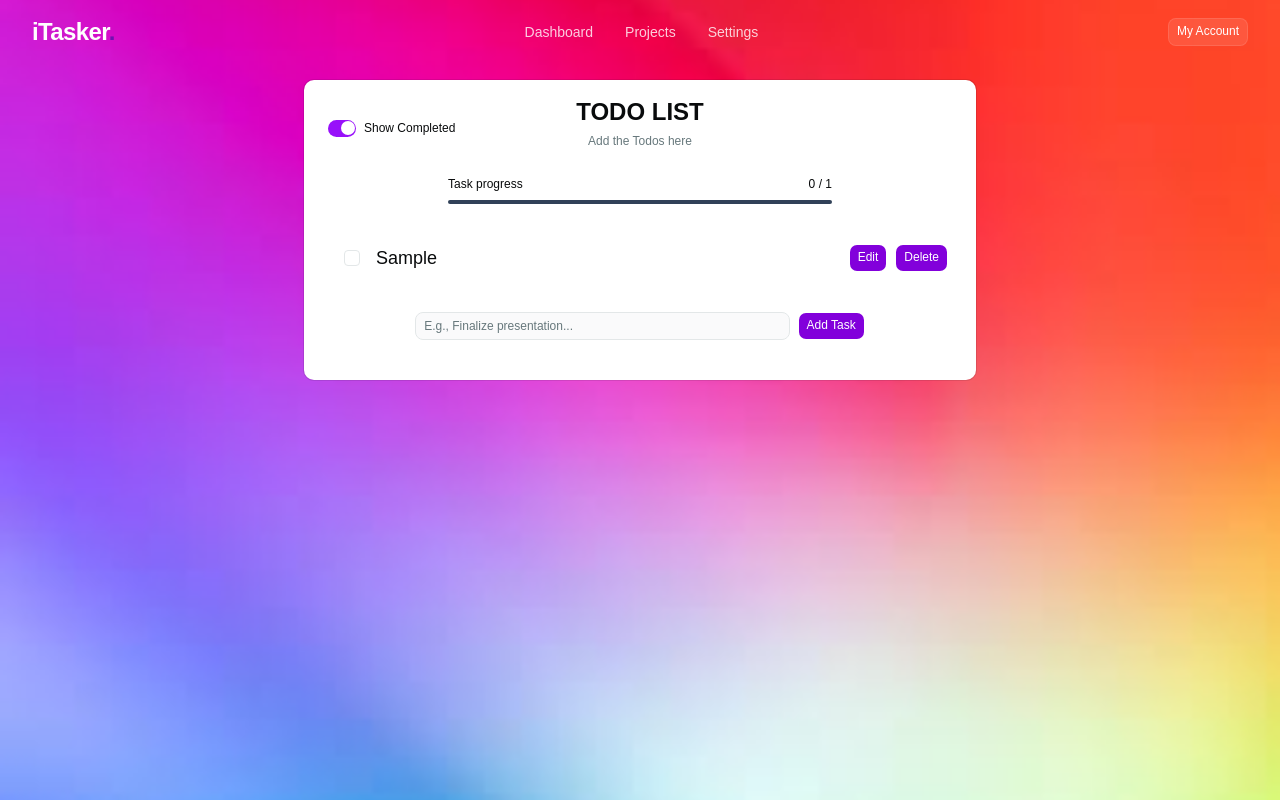
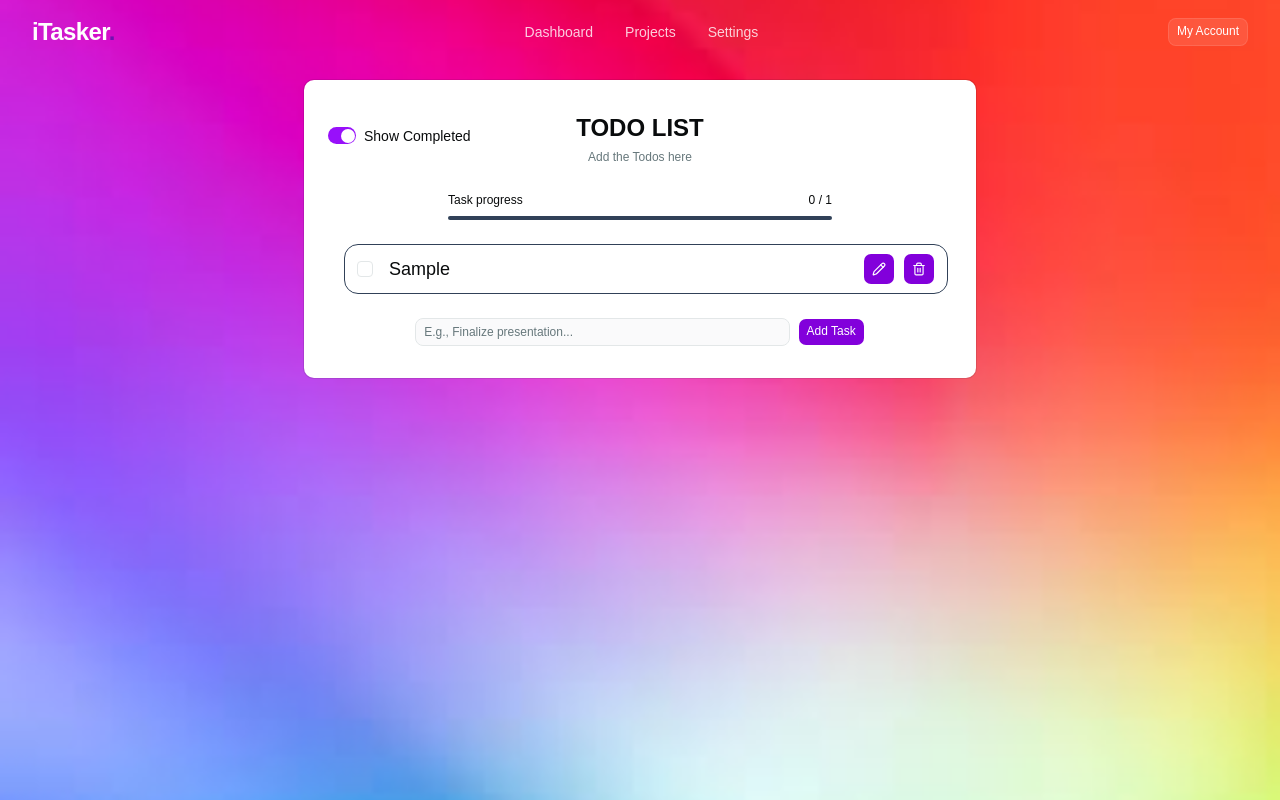
Before and after one commit to SwarnabhG07/iTasker, a React (Vite) app: page / in a window 1280 px wide. Both pictures are taken after typing "Sample" into the empty fields and a click on the button "Add Task". Built offline with nearby package versions, Linux system fonts and the light colour scheme.

Commit message:
feat: add lucide-react icons for improved UI in todo list

```diff
--- a/package.json
+++ b/package.json
@@ -18,6 +18,7 @@
     "@tailwindcss/vite": "^4.2.1",
     "class-variance-authority": "^0.7.1",
     "clsx": "^2.1.1",
+    "lucide-react": "^1.16.0",
     "radix-ui": "^1.4.3",
     "react": "^19.2.4",
     "react-dom": "^19.2.4",
--- a/src/App.tsx
+++ b/src/App.tsx
@@ -9,6 +9,7 @@ import { Progress } from "@/components/ui/progress"
 import { Field, FieldLabel } from "@/components/ui/field"
 import { Switch } from "@/components/ui/switch"
 import { Label } from "@/components/ui/label"
+import { Pencil, Trash2, Check } from "lucide-react";
 
 "use client"
 import { Checkbox } from "@/components/ui/checkbox"
@@ -111,15 +112,16 @@ export function App() {
         <div className="flex flex-1 w-full justify-center items-start p-3 pt-20">
           <Card className="w-full max-w-2xl flex flex-col max-h-[85vh]">
 
-            <CardHeader className="relative pb-2">
-
-              <div className="absolute left-6 top-6 flex items-center space-x-2">
+            <CardHeader className="relative pt-4 pb-2">
+              <div className="absolute left-4 sm:left-6 top-1/2 -translate-y-1/2 flex flex-col sm:flex-row items-center gap-1 sm:gap-2">
                 <Switch
                   checked={showFinished}
                   onCheckedChange={setShowFinished}
                   id="show-completed"
                 />
-                <Label htmlFor="show-completed">Show Completed</Label>
+                <Label htmlFor="show-completed" className="text-[10px] sm:text-sm ">
+                  Show Completed
+                </Label>
               </div>
 
               <CardTitle className="text-center text-2xl font-bold">TODO LIST</CardTitle>
@@ -128,8 +130,7 @@ export function App() {
               </CardDescription>
             </CardHeader>
 
-
-            <div className="flex justify-center items-center w-full px-6 pb-4">
+            <div className="flex justify-center items-center w-full px-6 pb-2">
               <Field className="w-full max-w-sm flex flex-col gap-2">
                 <FieldLabel htmlFor="progress-upload" className="flex justify-between w-full">
                   <span>Task progress</span>
@@ -139,7 +140,7 @@ export function App() {
               </Field>
             </div>
 
-            <CardContent className="flex flex-col gap-4 flex-1 overflow-y-auto pl-10 pr-6 mr-1
+            <CardContent className="flex flex-col gap-2 flex-1 overflow-y-auto pl-10 pr-6 mr-1
               [&::-webkit-scrollbar]:w-2
               [&::-webkit-scrollbar-track]:rounded-full [&::-webkit-scrollbar-track]:bg-background
               [&::-webkit-scrollbar-thumb]:rounded-full [&::-webkit-scrollbar-thumb]:bg-slate-700
@@ -147,7 +148,7 @@ export function App() {
             >
               {todos.map((item) => {
                 return (showFinished || !item.isCompleted) && (
-                  <div key={item.id} className="flex justify-between items-center py-2">
+                  <div key={item.id} className="flex justify-between items-center border border-slate-700 rounded-xl py-2 px-3">
 
                     <div className="flex items-center gap-4 flex-1 mr-4">
                       <Checkbox
@@ -176,25 +177,31 @@ export function App() {
                     <div className="flex gap-2">
                       {editingId === item.id ? (
                         <Button
+                          size="icon"
                           onClick={() => handleSaveEdit(item.id)}
-                          className="bg-green-600 text-white hover:bg-green-700"
+                          className="bg-green-600 text-white hover:bg-green-700 h-8 w-8"
+                          title="Save"
                         >
-                          Save
+                          <Check className="h-4 w-4" />
                         </Button>
                       ) : (
                         <Button
+                          size="icon"
                           onClick={() => handleEdit(item.id, item.todo)}
-                          className="bg-purple-700 text-white hover:bg-purple-800"
+                          className="bg-purple-700 text-white hover:bg-purple-800 h-8 w-8"
+                          title="Edit"
                         >
-                          Edit
+                          <Pencil className="h-4 w-4" />
                         </Button>
                       )}
 
                       <Button
+                        size="icon"
                         onClick={(e) => handleDelete(e, item.id)}
-                        className="bg-purple-700 text-white hover:bg-purple-800"
+                        className="bg-purple-700 text-white hover:bg-purple-800 h-8 w-8"
+                        title="Delete"
                       >
-                        Delete
+                        <Trash2 className="h-4 w-4" />
                       </Button>
                     </div>
                   </div>
@@ -202,7 +209,7 @@ export function App() {
               })}
             </CardContent>
 
-            <div className="flex justify-center pb-6 pt-4 gap-2 w-full px-6 mt-auto">
+            <div className="flex justify-center pb-4 pt-2 gap-2 w-full px-6 mt-auto">
               <Input
                 onChange={handleChange}
                 value={todo}
```
Also changed, not shown: 1 other file (tests, documents, lock files or other folders).
